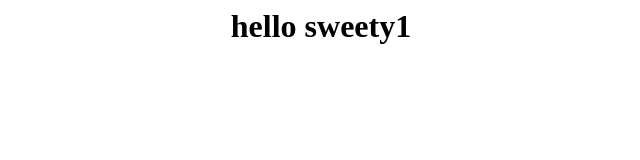
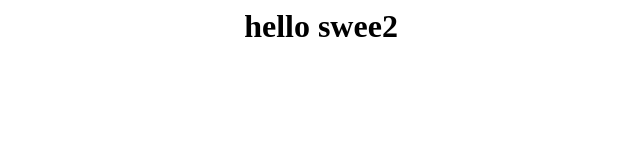
Before and after one commit to AaryRajpoot/grras_project, a plain HTML site: page index.html in a window 1280 px wide. Shown: the whole page, without its empty margins (319-959 px from the left). Drawn offline with Linux system fonts and the light colour scheme.

Commit message:
index.html

```diff
--- a/index.html
+++ b/index.html
@@ -1 +1 @@
-<center><h1>hello sweety1</h1><center>
+<center><h1>hello swee2</h1><center>
```
